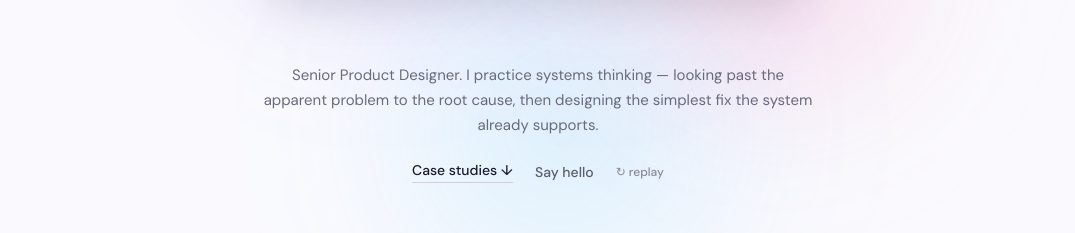
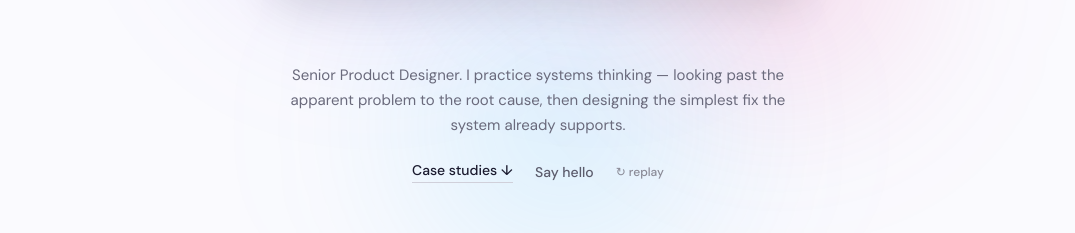
Before and after one commit to ykshettydesign/YKShetty-portfolio, a React (Vite) app: page / in a window 1280 px wide. Shown: the part 485-718 px from the top of the page, without its empty margins (102-1177 px from the left). Built offline with nearby package versions, Linux system fonts and the light colour scheme.

Commit message:
text width

```diff
--- a/src/styles/global.css
+++ b/src/styles/global.css
@@ -100,7 +100,7 @@ img { max-width: 100%; }
    zooms/fades with the cluster on scroll (no separate layer). */
 .hero-post {
   width: 100%;
-  max-width: 580px;
+  max-width: 520px;
   margin: 0 auto;
   will-change: transform, opacity;
 }
```
Also changed, not shown: 2 other files (tests, documents, lock files or other folders).
